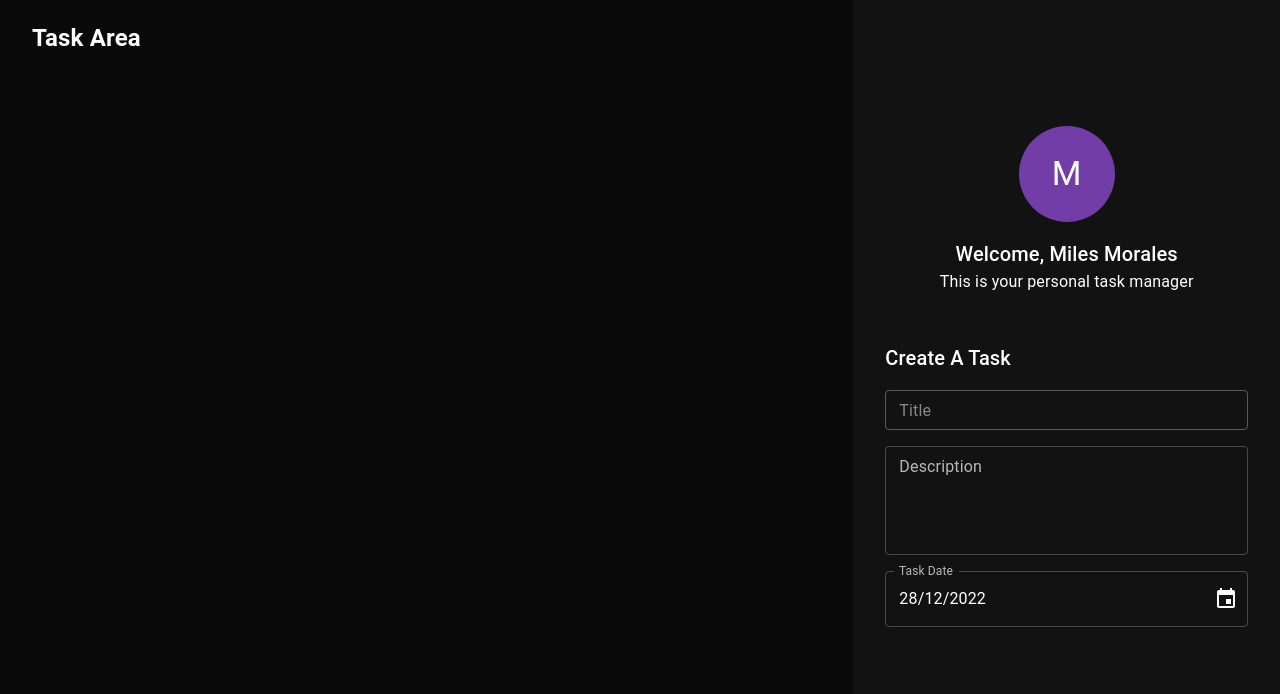
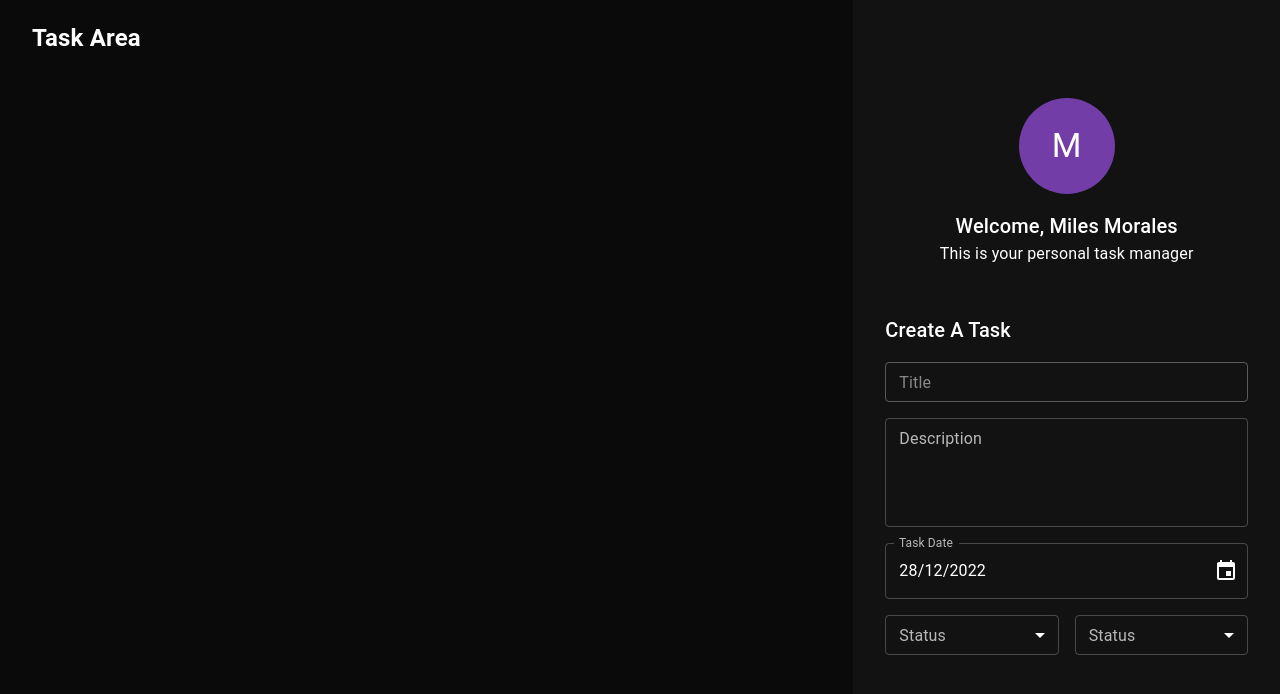
Before and after one commit to qbixmex/Todo-React, a React (Create React App) app: page / in a window 1280 px wide. Shown: the top 694 px of the page. Built offline with nearby package versions, Linux system fonts and the light colour scheme.

Commit message:
task-selecting-field

```diff
--- a/package.json
+++ b/package.json
@@ -1,6 +1,6 @@
 {
   "name": "todo-react",
-  "version": "0.17.0",
+  "version": "0.18.0",
   "private": true,
   "dependencies": {
     "@emotion/react": "^11.10.5",
--- /dev/null
+++ b/src/components/createTaskForm/_taskSelectField.tsx
@@ -0,0 +1,24 @@
+import { FC, ReactElement } from 'react';
+import InputLabel from '@mui/material/InputLabel';
+import MenuItem from '@mui/material/MenuItem';
+import FormControl from '@mui/material/FormControl';
+import Select from '@mui/material/Select';
+
+export const TaskSelectField: FC = (): ReactElement => {
+  return (
+    <FormControl fullWidth size="small">
+      <InputLabel id="status">Status</InputLabel>
+      <Select
+        labelId="status"
+        id="status-select"
+        value=""
+        label="Status"
+        name="status"
+      >
+        <MenuItem value={10}>Ten</MenuItem>
+        <MenuItem value={20}>Twenty</MenuItem>
+        <MenuItem value={30}>Thirty</MenuItem>
+      </Select>
+    </FormControl>
+  );
+};
--- a/src/components/createTaskForm/createTaskForm.tsx
+++ b/src/components/createTaskForm/createTaskForm.tsx
@@ -5,6 +5,7 @@ import {
   TaskTitleField,
   TaskDescriptionField,
   TaskDateField,
+  TaskSelectField,
 } from './';
 
 export const CreateTaskForm: FC = (): ReactElement => {
@@ -17,9 +18,15 @@ export const CreateTaskForm: FC = (): ReactElement => {
         <TaskTitleField disabled={true} />
         <TaskDescriptionField />
         <TaskDateField />
+        <Stack
+          sx={{ width: '100%' }}
+          direction='row'
+          spacing={2}
+        >
+          <TaskSelectField />
+          <TaskSelectField />
+        </Stack>
       </Stack>
-      {/* Task Status */}
-      {/* Task Priority */}
     </Box>
   );
 };
--- a/src/components/createTaskForm/index.ts
+++ b/src/components/createTaskForm/index.ts
@@ -1,3 +1,4 @@
 export { TaskTitleField } from './_taskTitleField';
 export { TaskDescriptionField } from './_taskDescriptionField';
 export { TaskDateField } from './_taskDateField';
+export { TaskSelectField } from './_taskSelectField';
```
